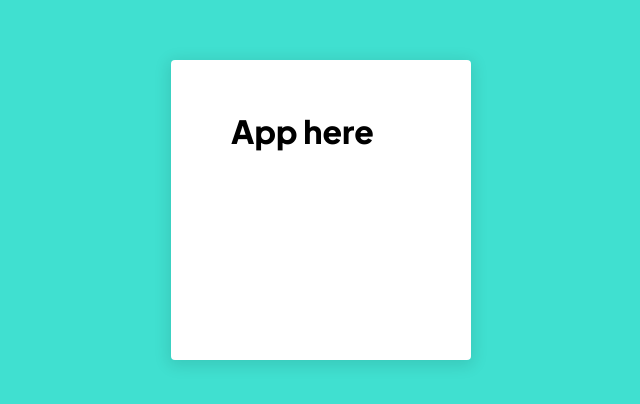
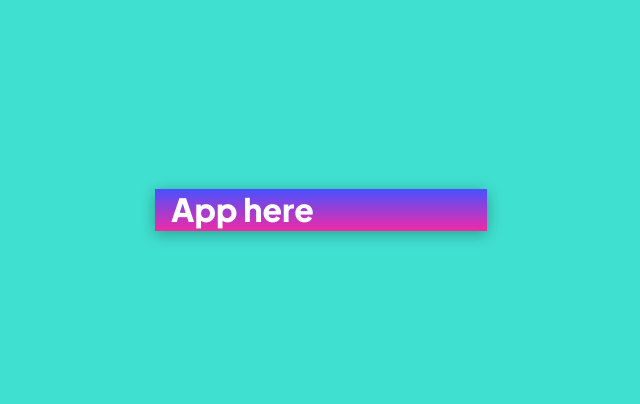
Before and after one commit to Hcmwebs/skilled-e-learning-landing, a React (Create React App) app: page / in a window 1280 px wide. Shown: the part 190-594 px from the top of the page, without its empty margins (319-959 px from the left). Built offline with nearby package versions, Linux system fonts and the light colour scheme.

Commit message:
modified class app into container class

```diff
--- a/src/App.js
+++ b/src/App.js
@@ -1,8 +1,6 @@
-
-
 const App = () => {
 	return (
-		<div className='app'>
+		<div className='container'>
 			<h1>App here</h1>
 		</div>
 	)
```
Also changed, not shown: src/sass/components/_container.scss (+5 -5 lines).
